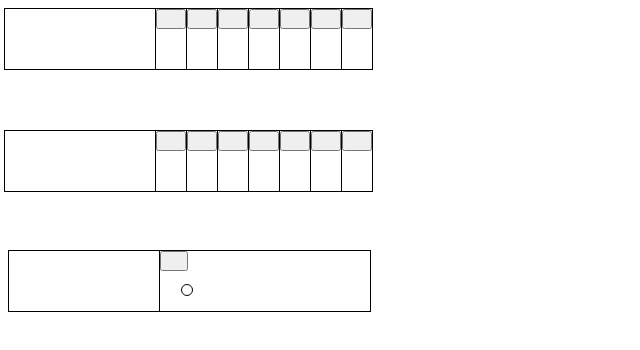
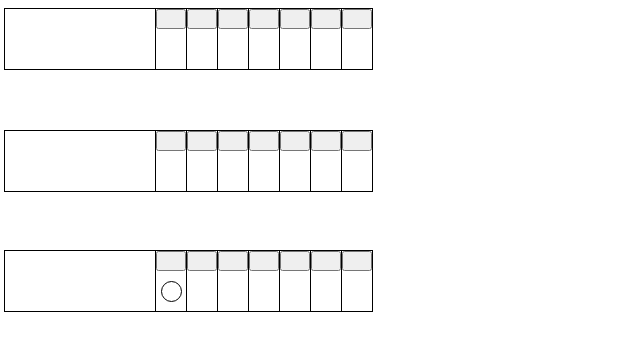
Before and after one commit to RrcF30/T-FrameWork2-todo, a plain HTML site: page index.html in a window 1280 px wide. Both pictures are taken after a click on the button 174 px from the left and 261 px from the top of the page. Shown: the whole page, without its empty margins (0-640 px from the left). Drawn offline with Linux system fonts and the light colour scheme.

Commit message:
Writing all third_checker function

```diff
--- a/css/style.css
+++ b/css/style.css
@@ -42,17 +42,6 @@
     border: solid 1px;
 }
 
-/*それぞれのchecker入れたら消す　残り(second third)*/
-.done{
-    position: relative;
-    left: 10%;
-    top: 20%;
-    width: 10px;
-    height: 10px;
-    border-radius: 50%;
-    border: solid black 1px;
-}
-
 
 /*first*/
 #first{
@@ -79,7 +68,6 @@
     height: 19px;
     border: solid 1px;
     border-radius: 50%;
-    text-align: center;
 }
 
 #first_c1{
@@ -110,7 +98,8 @@
     left: 341px;
 }
 
-/*second*/
+/*second                 second                    second               second             second                 second        second      */
+
 #second{
     position: absolute;
     left: 4px;
@@ -146,7 +135,6 @@
     height: 19px;
     border: solid 1px;
     border-radius: 50%;
-    text-align: center;
 }
 
 #second_c1{
@@ -183,8 +171,10 @@
     height: 20px;
 }
 
-/*third*/
+/*third               third               third                   third                third                    third               third             third  */
 #third{
+    position: absolute;
+    left: 4px;
     top: 250px;
 }
 
@@ -199,12 +189,55 @@
 }
 
 /*確認欄*/
-#t1{
+.third_checker{
+    position: absolute;
+    width: 30px;
+    height: 60px;
+    border: solid 1px;
     top: 250px;
 }
 
+#third_c1{
+    left: 155px;
+}
+
+#third_c2{
+    left: 186px;
+}
+
+#third_c3{
+    left: 217px;
+}
+
+#third_c4{
+    left: 248px;
+}
+
+#third_c5{
+    left: 279px;
+}
+
+#third_c6{
+    left: 310px;
+}
+
+#third_c7{
+    left: 341px;
+}
+
 /*完了　ボタン*/
-#tcb{
-    width: 28px;
+.t_checker{
+    width: 30px;
     height: 20px;
 }
+
+/*third checker*/
+.third_list{
+    position: absolute;
+    left: 5px;
+    top: 30px;
+    width: 19px;
+    height: 19px;
+    border: solid 1px;
+    border-radius: 50%;
+}
--- a/index.html
+++ b/index.html
@@ -82,11 +82,33 @@
     <!--3項目目-->
     <div class="day" id="third"></div>
     <!--確認欄 third-->
-    <div class="check" id="t1">
-        <button id="tcb"></button>
-        <div id="t_l" class="done" >
-        </div>
+    <div class="third_checker" id="third_c1">
+        <button class="t_checker" id="tcb1"></button>
+        <div class="third_list" id="tl1"></div>
     </div>
+    <div class="third_checker" id="third_c2">
+        <button class="t_checker" id="tcb2"></button>
+        <div class="third_list" id="tl2"></div>
+    </div>
+    <div class="third_checker" id="third_c3">
+        <button class="t_checker" id="tcb3"></button>
+        <div class="third_list" id="tl3"></div>
+    </div>
+    <div class="third_checker"  id="third_c4">
+        <button class="t_checker" id="tcb4"></button>
+        <div class="third_list" id="tl4"></div>
+    </div>
+    <div class="third_checker" id="third_c5">
+        <button class="t_checker" id="tcb5"></button>
+        <div class="third_list" id="tl5"></div>
+    </div>
+    <div class="third_checker" id="third_c6">
+        <button class="t_checker" id="tcb6"></button>
+        <div class="third_list" id="tl6"></div>
+    </div>
+    <div class="third_checker" id="third_c7">
+        <button class="t_checker" id="tcb7"></button>
+        <div class="third_list" id="tl7"></div>
     <!--3項目目 入力欄-->
     <div id="add_3" class="add">
         <input type="text" id="tt" class="add_text">
--- a/js/app.js
+++ b/js/app.js
@@ -46,8 +46,22 @@ let add_btn2 = document.getElementById("b_2");
 
 // 三つ目の欄を取得
 let third = document.getElementById("third");
-let t_check = document.getElementById("t_l");
-let t1b = document.getElementById("tcb");
+// tl(number)　取得
+let tl1 = document.getElementById("tl1");
+let tl2 = document.getElementById("tl2");
+let tl3 = document.getElementById("tl3");
+let tl4 = document.getElementById("tl4");
+let tl5 = document.getElementById("tl5");
+let tl6 = document.getElementById("tl6");
+let tl7 = document.getElementById("tl7");
+//tc(number)b 取得
+let t1b = document.getElementById("tcb1");
+let t2b = document.getElementById("tcb2");
+let t3b = document.getElementById("tcb3");
+let t4b = document.getElementById("tcb4");
+let t5b = document.getElementById("tcb5");
+let t6b = document.getElementById("tcb6");
+let t7b = document.getElementById("tcb7");
 
 // 三つ目の入力欄
 let in_text3 = document.getElementById("tt");
@@ -80,7 +94,14 @@ sl7.style.display = "none";
 //要素を非表示
 in_text3.style.display = "none";
 add_btn3.style.display = "none";
-t_check.style.display = "none";
+// tl(number)
+tl1.style.display = "none";
+tl2.style.display = "none";
+tl3.style.display = "none";
+tl4.style.display = "none";
+tl5.style.display = "none";
+tl6.style.display = "none";
+tl7.style.display = "none";
 
 //numberをクリックした時の処理(first)
 first.onclick = function(){
@@ -127,7 +148,7 @@ f7b.onclick = function(){
     fl7.style.display = "block";
 }
 
-//                    ここからsecond      ここからsecond
+//  ここからsecond            ここからsecond      ここからsecond                ここからsecond             ここからsecond          ここからsecond       ここからsecond
 
 // numberをクリックした時の処理(second)
 second.onclick = function(){
@@ -192,5 +213,29 @@ add_btn3.onclick = function(){
 
 // t_checkクリック時の動作
 t1b.onclick = function(){
-    t_check.style.display = "block";
+    tl1.style.display = "block";
 }
+
+t2b.onclick = function(){
+    tl2.style.display = "block";
+}
+
+t3b.onclick = function(){
+    tl3.style.display = "block";
+}
+
+t4b.onclick = function(){
+    tl4.style.display = "block";
+}
+
+t5b.onclick = function(){
+    tl5.style.display = "block";
+}
+
+t6b.onclick = function(){
+    tl6.style.display = "block";
+}
+
+t7b.onclick = function(){
+    tl7.style.display = "block";
+}
```
